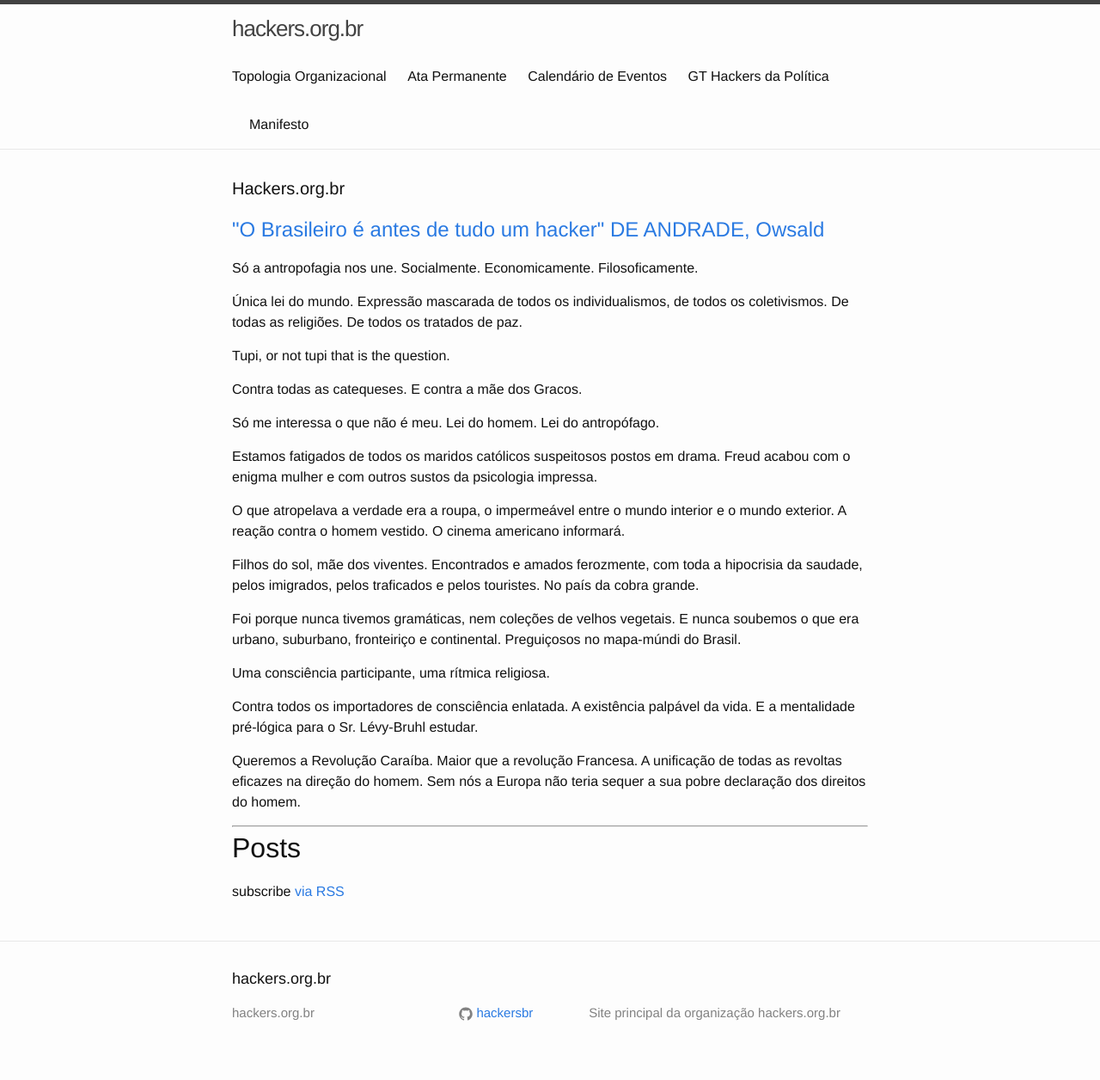
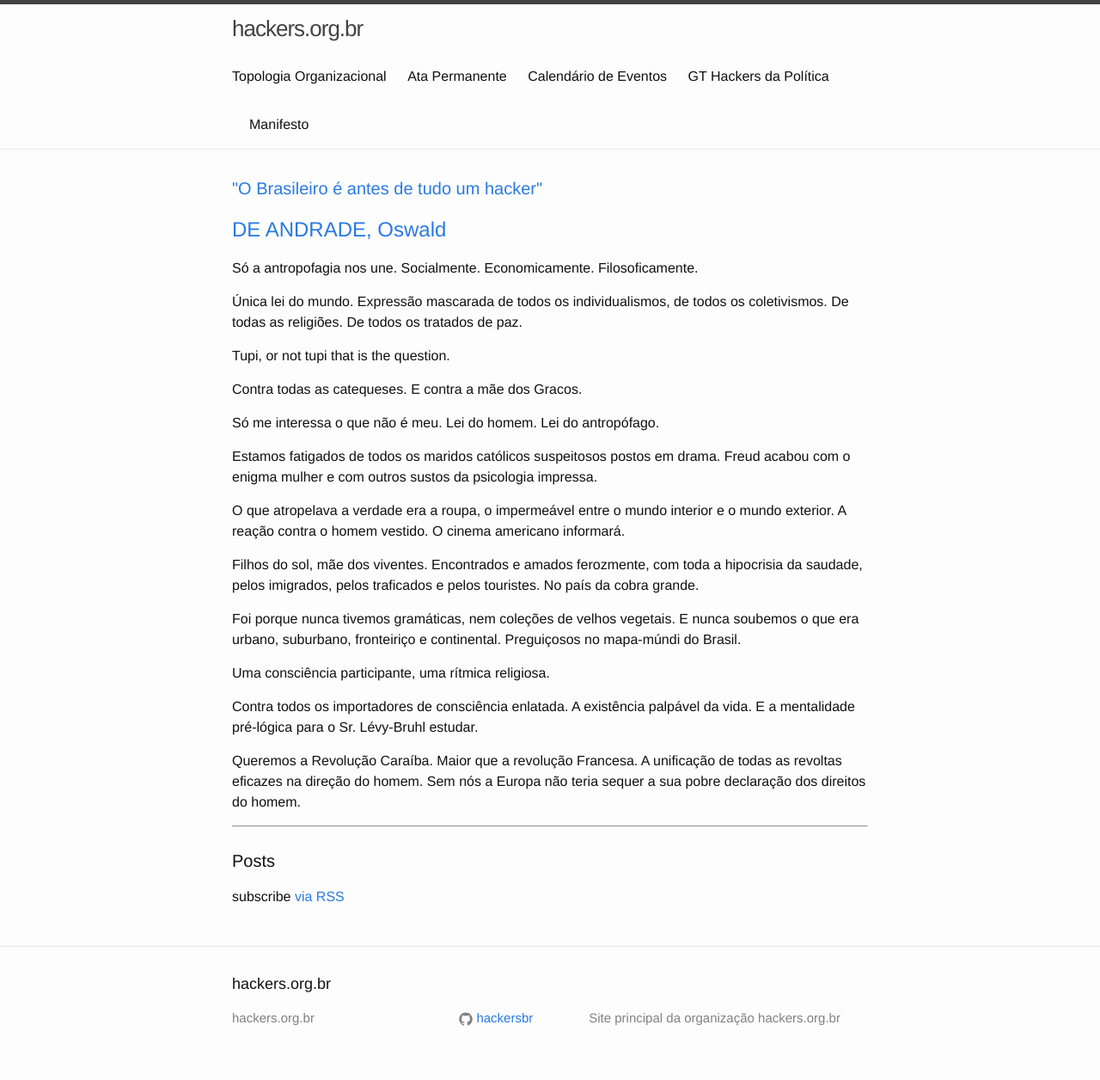
Before and after one commit to hackersBR/hackersbr.github.io, a Jekyll site: the page built from index.html, in a window 1280 px wide. Shown: the whole page at 86% size. Built offline with Jekyll 4.4.1, drawn with Linux system fonts in a browser that asks for light colours.

Commit message:
Update index.html

```diff
--- a/index.html
+++ b/index.html
@@ -4,9 +4,8 @@ layout: default
 
 <div class="home">
 
-  <h1 class="page-heading">Hackers.org.br</h1>
-
-  <h2><a href="https://pt.wikipedia.org/wiki/Manifesto_Antrop%C3%B3fago">"O Brasileiro é antes de tudo um hacker" DE ANDRADE, Owsald</a></h2>
+  <h1 class="page-heading"><a href="https://pt.wikipedia.org/wiki/Manifesto_Antrop%C3%B3fago">"O Brasileiro é antes de tudo um hacker"</h1>
+    <h2>DE ANDRADE, Oswald</a></h2>
 
   <span>
     <p>Só a antropofagia nos une. Socialmente. Economicamente. Filosoficamente.</p>
@@ -24,8 +23,8 @@ layout: default
   </span>
 
   <hr>
-
-  <h1>Posts</h1>
+  <br>
+  <h1 class="page-heading">Posts</h1>
 
   <ul class="post-list">
     {% for post in site.posts %}
```
